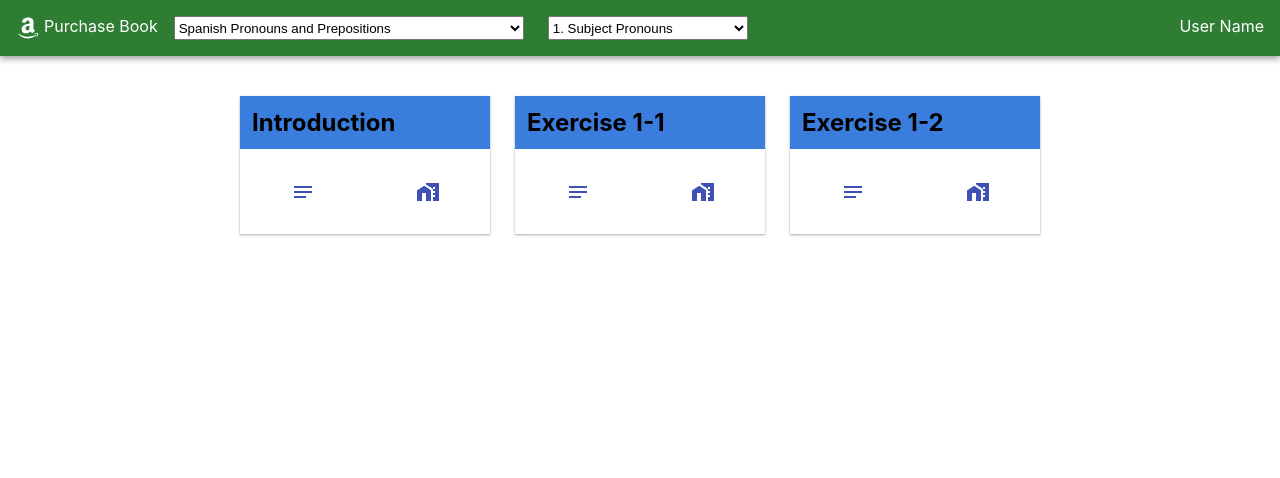
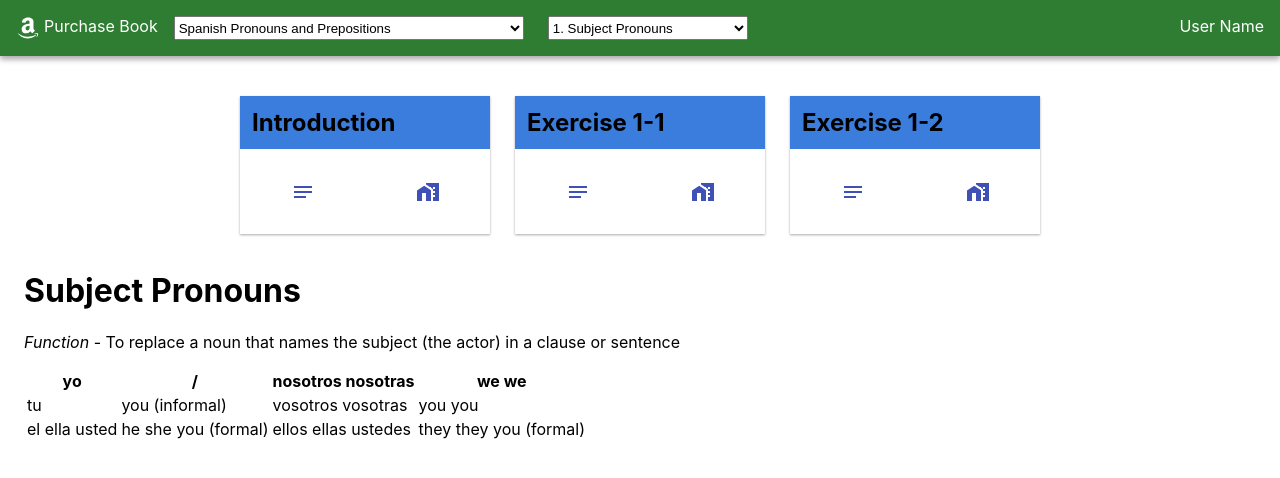
Before and after one commit to xmtrinidad/spanish-workbook, a React (Create React App) app: page / in a window 1280 px wide. Shown: the top 478 px of the page. Built offline with nearby package versions, Linux system fonts and the light colour scheme.

Commit message:
experimenting with markdown

```diff
--- a/package.json
+++ b/package.json
@@ -10,6 +10,7 @@
     "@testing-library/user-event": "^7.2.1",
     "react": "^16.13.1",
     "react-dom": "^16.13.1",
+    "react-markdown": "^4.3.1",
     "react-scripts": "3.4.1"
   },
   "scripts": {
--- a/src/App.js
+++ b/src/App.js
@@ -1,10 +1,19 @@
 import React from 'react';
+import ReactMarkdown from 'react-markdown';
 import './App.css';
 
 import AppHeader from './AppHeader/AppHeader.js';
 import ExerciseCard from './ExerciseCard/ExerciseCard.js';
 
 function App() {
+  const input = `# Subject Pronouns
+
+  *Function* - To replace a noun that names the subject (the actor) in a clause or sentence
+
+  | yo            | /                   | nosotros nosotras   | we we                  |
+  |---------------|---------------------|---------------------|------------------------|
+  | tu            | you (informal)      | vosotros vosotras   | you you                |
+  | el ella usted | he she you (formal) | ellos ellas ustedes | they they you (formal) |`;
   return (
     <div className="App">
       <AppHeader />
@@ -13,7 +22,8 @@ function App() {
           <ExerciseCard name="Introduction"></ExerciseCard>
           <ExerciseCard name="Exercise 1-1"></ExerciseCard>
           <ExerciseCard name="Exercise 1-2"></ExerciseCard>
-      </div>
+        </div>
+        <ReactMarkdown source={input} />
       </main>
 
 
```
Also changed, not shown: src/markdown/exercise-1.md (added, +8 -0 lines), 1 other file (tests, documents, lock files or other folders).
